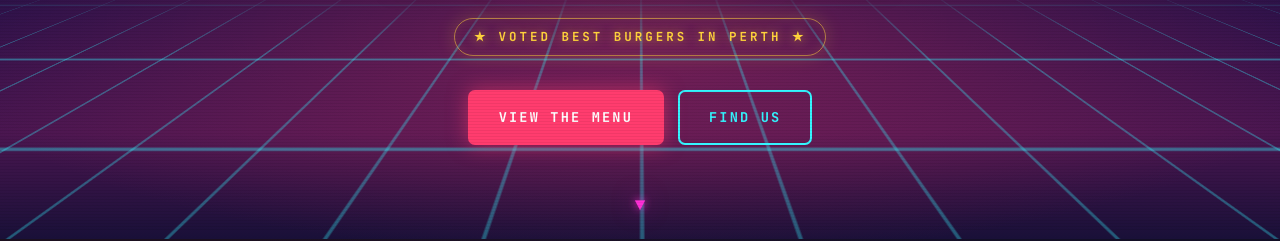
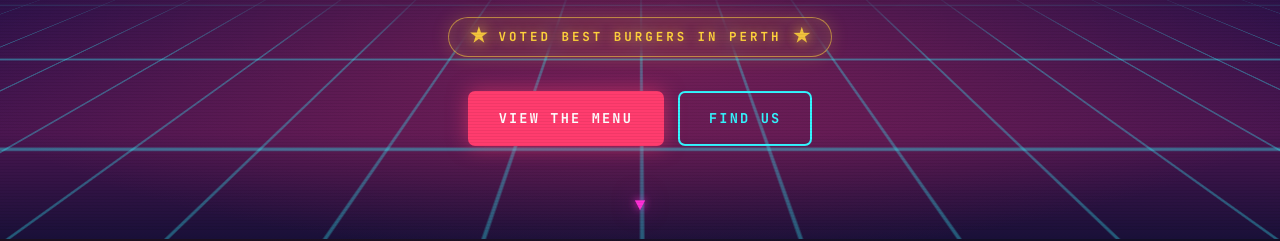
Before and after one commit to desynkro-websites/soder-burgers-website, a plain HTML site: page index.html in a window 1280 px wide. Shown: the part 570-811 px from the top of the page. Drawn offline with Linux system fonts and the light colour scheme.

Commit message:
Improved 'voted best burgers in perth' Pill, animated stars, added link to competition won

```diff
--- a/css/style.css
+++ b/css/style.css
@@ -327,17 +327,58 @@ body {
 }
 
 .hero-badge {
-  display: inline-block;
+  display: inline-flex;
+  align-items: center;
+  gap: 0.8rem;
   margin-top: 1.3rem;
-  padding: 0.5rem 1.2rem;
+  padding: 0.55rem 1.35rem;
   border: 1px solid rgba(255, 210, 60, 0.55);
   border-radius: 999px;
   color: #ffd23c;
   font-size: 0.78rem;
   font-weight: 700;
+  text-decoration: none;
+  cursor: pointer;
+  text-shadow: 0 0 12px rgba(255, 210, 60, 0.7);
+  background: rgba(255, 210, 60, 0.07);
+  backdrop-filter: blur(10px);
+  -webkit-backdrop-filter: blur(10px);
+  box-shadow: 0 0 18px rgba(255, 210, 60, 0.18), inset 0 0 12px rgba(255, 210, 60, 0.08);
+  transition: transform 0.15s, box-shadow 0.15s;
+}
+
+.hero-badge:hover {
+  transform: translateY(-2px);
+  box-shadow: 0 0 30px rgba(255, 210, 60, 0.4), inset 0 0 16px rgba(255, 210, 60, 0.14);
+}
+
+.badge-text {
   letter-spacing: 0.24em;
-  text-shadow: 0 0 12px rgba(255, 210, 60, 0.7);
-  box-shadow: 0 0 18px rgba(255, 210, 60, 0.18), inset 0 0 12px rgba(255, 210, 60, 0.08);
+  text-transform: uppercase;
+}
+
+.badge-star {
+  font-size: 1.05rem;
+  line-height: 1;
+  translate: 0 -1.5px;
+  animation: badgeStarPulse 2.2s ease-in-out infinite;
+}
+
+.badge-star:last-child {
+  animation-delay: -1.1s;
+}
+
+@keyframes badgeStarPulse {
+  0%, 100% {
+    transform: scale(1);
+    opacity: 0.85;
+    text-shadow: 0 0 6px rgba(255, 210, 60, 0.6);
+  }
+  50% {
+    transform: scale(1.28);
+    opacity: 1;
+    text-shadow: 0 0 16px rgba(255, 210, 60, 1), 0 0 32px rgba(255, 160, 40, 0.7);
+  }
 }
 
 .hero-ctas {
--- a/index.html
+++ b/index.html
@@ -85,7 +85,7 @@
           <img src="assets/logo.png" alt="Söder Burgers" width="939" height="585">
         </h1>
         <p class="hero-sub">Lesmurdie &middot; Perth Hills &middot; Western Australia</p>
-        <p class="hero-badge">★ VOTED BEST BURGERS IN PERTH ★</p>
+        <a class="hero-badge" href="https://www.facebook.com/share/p/19jEExLEh9/" target="_blank" rel="noopener noreferrer"><span class="badge-star" aria-hidden="true">★</span><span class="badge-text">Voted Best Burgers in Perth</span><span class="badge-star" aria-hidden="true">★</span></a>
         <div class="hero-ctas">
           <a class="btn btn-primary" href="#menu">View the Menu</a>
           <a class="btn btn-ghost" href="#location">Find Us</a>
```
